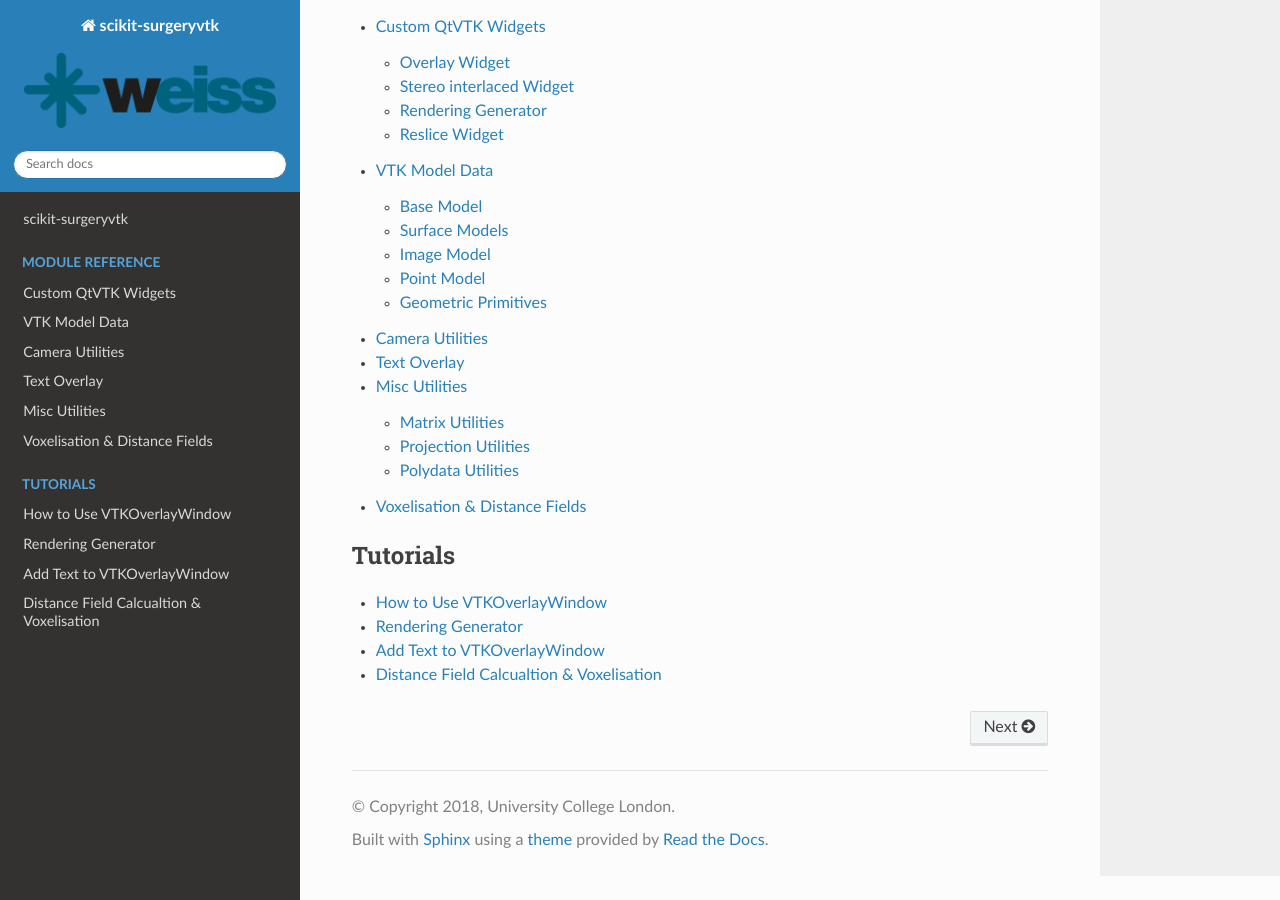
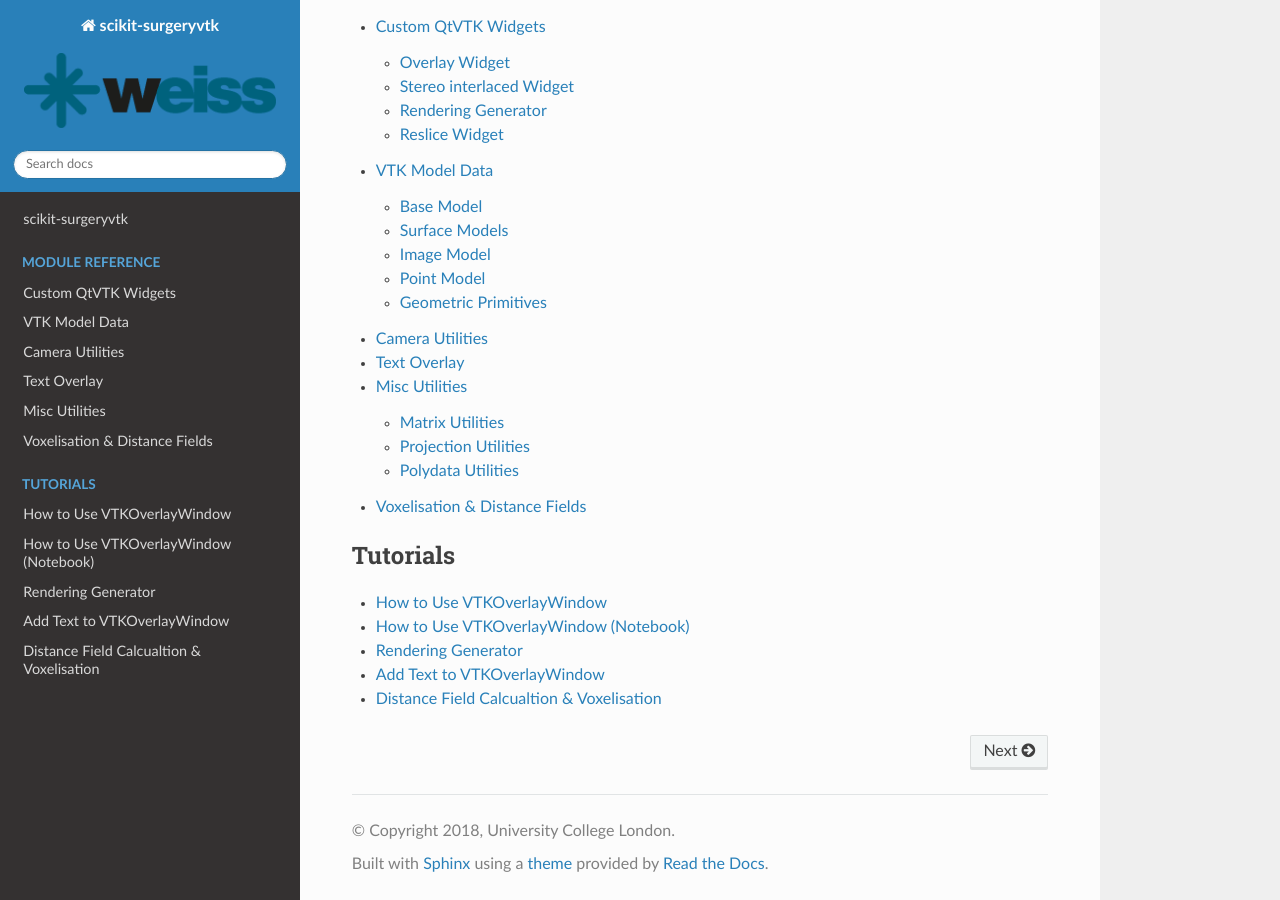
Before and after one commit to SciKit-Surgery/scikit-surgeryvtk, a Sphinx documentation site: the page built from docs/index.rst, in a window 1280 px wide and 900 px high, scrolled down 645 px. Built offline with Sphinx 7.4.7 and the Read the Docs theme 2.0.0, drawn with Linux system fonts in a browser that asks for light colours; formulas are drawn with MathJax 3.

Commit message:
Move VTKOverlayWindow tutorial to Jupyter notebook

```diff
--- a/docs/conf.py
+++ b/docs/conf.py
@@ -85,7 +85,7 @@
 # Add any Sphinx extension module names here, as strings. They can be
 # extensions coming with Sphinx (named 'sphinx.ext.*') or your custom
 # ones.
-extensions = ['sphinx.ext.autodoc', 'sphinx.ext.viewcode', 'sphinx.ext.imgmath']
+extensions = ['sphinx.ext.autodoc', 'sphinx.ext.viewcode', 'sphinx.ext.imgmath', 'nbsphinx']
 
 # Add any paths that contain templates here, relative to this directory.
 templates_path = ['_templates']
--- a/requirements-dev.txt
+++ b/requirements-dev.txt
@@ -11,6 +11,7 @@
 pylint
 sphinx
 sphinx_rtd_theme
+nbsphinx
 pyinstaller
 pytest
 pytest-qt
```
Also changed, not shown: docs/tutorials/overlay_window.ipynb (added).
